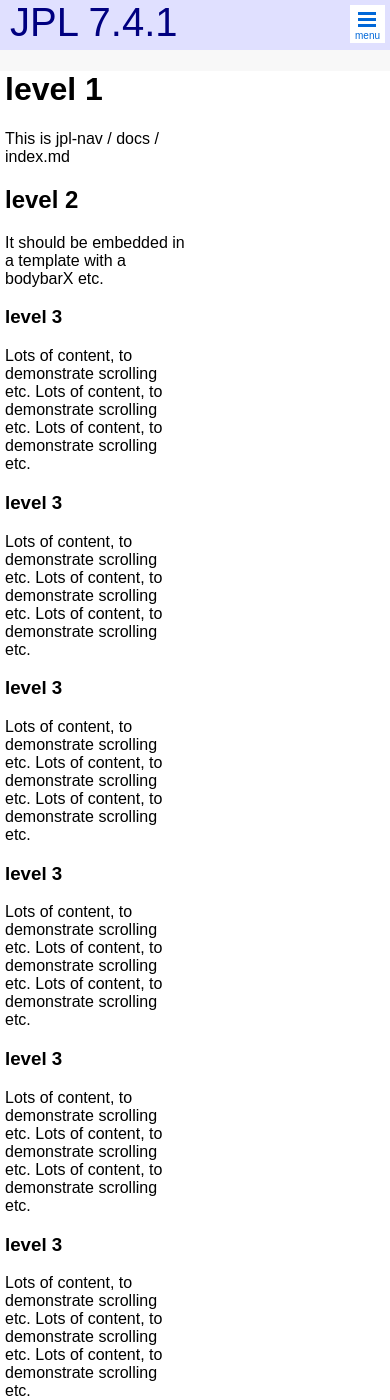
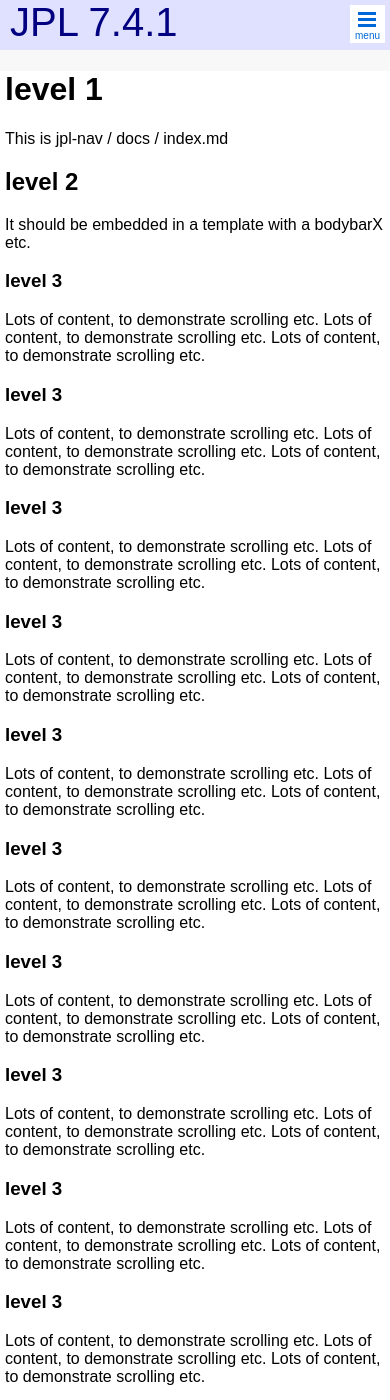
Before and after one commit to anionic/jpl-nav, a Jekyll site: the page built from docs/index.md, in a window 390 px wide and 1400 px high. Built offline with Jekyll 4.4.1, drawn with Linux system fonts in a browser that asks for light colours.

Commit message:
Update default.html

```diff
--- a/docs/_layouts/default.html
+++ b/docs/_layouts/default.html
@@ -19,39 +19,37 @@
 				button { /* button seems not to inherit font-family from body, at least in Firefox */
 					font-family: Arial,Helvetica,sans-serif;
 				}
-				div:after { /* all-div clearfix; forces div bottom edge below floated content */
-					clear: both;
-					content: " ";
-					display: block; /* redundant? (default for div) */
-					font-size: 0;
-					height: 0;
-					line-height: 0;
-					visibility: hidden; /* superstition? */
-					width: 0;
+				.mainbar {
+					background-color: #FFFFFF;
+					margin: 0 auto 0 auto; /* horiz centred */
+					padding: 0 205px 0 5px;
 				}
-				.bodybarX { /* full width of viewport */
+				@media all and (max-width: 800px) {
+					.mainbar {
+						padding-right: 5px;
+					}
+				}
+				.headbarX { /* full width of viewport */
 					position: fixed; /* doesn't scroll with content */
 					top: 0; /* at very top of viewport */
 					left: 0; /* full width from here... */
 					right: 0; /* ...to here */
-					z-index: 2; /* show above subsequent (in HTML) content */
 				}
-				.bodybar { /* limited width */
+				.headbar { /* perhaps limited width */
 					background-color: #E0E0FF;
 					height: 50px;
 					margin: 0 auto 0 auto; /* horiz centred */
-					max-widthQ: 1000px;
 				}
-				.bodybar > span { /* banner text */
+				.headbar > span { /* banner text */
 					font-size: 250%;
 					color: #000080;
 					margin-left: 10px;
 				}
-				.bodybar > div.icon { /* menu burger icon */
+				.headbar > div.icon { /* menu burger icon */
 					display: none; /* shown only below 800px viewport width */
 				}
 				@media all and (max-width: 800px) {
-					.bodybar > div.icon {
+					.headbar > div.icon {
 						background: #FFFFFF;
 						cursor: pointer;
 						display: block; /* show below 800px */
@@ -61,29 +59,29 @@
 						top: 5px;
 					}
 				}
-				.bodybar > div.icon:hover {
+				.headbar > div.icon:hover {
 					background-color: #C0C0C0;
 				}
-				.bodybar > div.icon > div.bar { /* each of three bars for "burger" icon lookalike */
+				.headbar > div.icon > div.bar { /* each of three bars for "burger" icon lookalike */
 					background-color: #0067D8;
 					height: 3px;
 					margin: 3px auto 0 auto;
 					width: 18px;
 				}
-				.bodybar > div.icon:hover > div.bar {
+				.headbar > div.icon:hover > div.bar {
 					background-color: #FF0000;
 				}
-				.bodybar > div.icon > div.legend { /* the word "menu", in case it isn't obvious ;-) */
+				.headbar > div.icon > div.legend { /* the word "menu", in case it isn't obvious ;-) */
 					color: #0067D8;
 					display: block;
 					font-size: 10px;
 					padding: 3px 0 0 0;
 					text-align: center;
 				}
-				.bodybar > div.icon:hover > div.legend {
+				.headbar > div.icon:hover > div.legend {
 					color: #FF0000;
 				}
-				ul.rightbar { /* main menu, in sidebar style */
+				ul.rightbar { /* navigation sidebar */
 					background: #FFFFFF;
 					border: 1px solid #808080;
 					border-radius: 5px;
@@ -96,24 +94,24 @@
 					top: 55px; /* 5px below bodybar */
 				}
 				@media all and (max-width: 800px) {
-					ul.rightbar.closed { /* main menu, in drop-down style */
+					ul.rightbar.closed {
 						display: none; /* normally visible */
 					}
 				}
-				ul.rightbar > li { /* main menu item, in sidebar style */
+				ul.rightbar > li { /* navigation sidebar item */
 					display: block;
 					list-style: none;
 					text-align: left;
 				}
-				ul.rightbar > li > a { /* main menu item content, in sidebar style */
-					cursor: pointer;
-					display: block; /* enable all-round padding control */
+				ul.rightbar > li > a { /* navigation sidebar item content */
+					cursor: pointer; /* redundant? */
+					display: block; /* enable top & bottom padding */
 					font-size: 100%;
 					margin: 0 0 0 0;
 					padding: 3px 10px 3px 10px;
-					text-decoration: none;
+					text-decoration: none; /* suppress default */
 				}
-				ul.rightbar > li.level2 > a { /* main menu item content, in sidebar style */
+				ul.rightbar > li.level2 > a { /* indented navigation sidebar item content */
 					font-size: 85%;
 					padding-left: 25px;
 				}
@@ -124,24 +122,9 @@
 					background-color: #F0F0F0;
 					text-decoration: underline;
 				}
-				.mainbarX {
-					z-index: 1; /* beneath earlier bodybar */
-				}
-				.mainbar {
-					background-color: #FFFFFF;
-					margin: 0 auto 0 auto; /* horiz centred */
-					padding: 0 205px 0 5px;
-					max-widthQ: 990px; /* 1000-(5+5) */
-				}
-				.midbar {
-					margin-left: -200px;
-					padding-left: 200px;
-					width: 100%;
-				}
 				.tailbar {
 					background-color: #F0F0F0;
 					margin: 0 auto 0 auto;
-					max-widthQ: 980px; /* 1000-(10+10) */
 					padding: 3px 10px 5px 10px;
 				}
 				@media all and (max-width: 800px) {
@@ -213,7 +196,7 @@
 			</style>
 			<script type="text/javascript">
 				document.addEventListener('DOMContentLoaded', function(event) {
-					document.querySelector('.bodybar > div.icon').addEventListener('click', function(event) {
+					document.querySelector('.headbar > div.icon').addEventListener('click', function(event) {
 						document.querySelector('ul.rightbar').classList.toggle('closed');
 						event.stopPropagation();
 						event.preventDefault();
@@ -221,13 +204,18 @@
 					document.querySelector('body').addEventListener('click', function(event) {
 						document.querySelector('ul.rightbar').classList.add('closed');
 					});
-					document.querySelector('.bodybarX,.mainbarX').addEventListener('click', function() {});
+					document.querySelector('.mainbarX,.headbarX').addEventListener('click', function() {});
 				});
 			</script>
 		</head>
 		<body>
-			<div class="bodybarX">
-				<div class="bodybar">
+			<div class="mainbarX">
+				<div class="mainbar">
+					{{ content }}
+				</div>
+			</div>
+			<div class="headbarX"> <!-- above mainbar z-wise -->
+				<div class="headbar">
 					<span>JPL 7.4.1</span>
 					<div class="icon">
 						<div class="bar"></div>
@@ -235,11 +223,6 @@
 						<div class="bar"></div>
 						<div class="legend">menu</div>
 					</div>
-				</div>
-			</div>
-			<div class="mainbarX">
-				<div class="mainbar">
-					{{ content }}
 				</div>
 			</div>
 			<ul class="closed rightbar">
```
